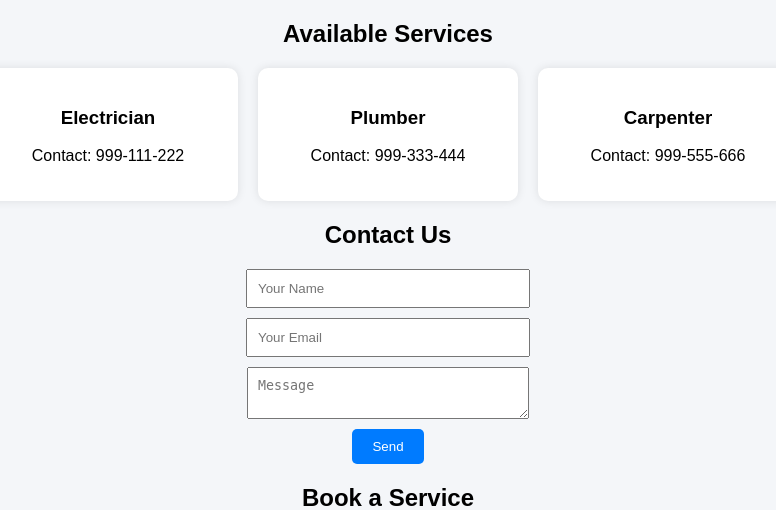
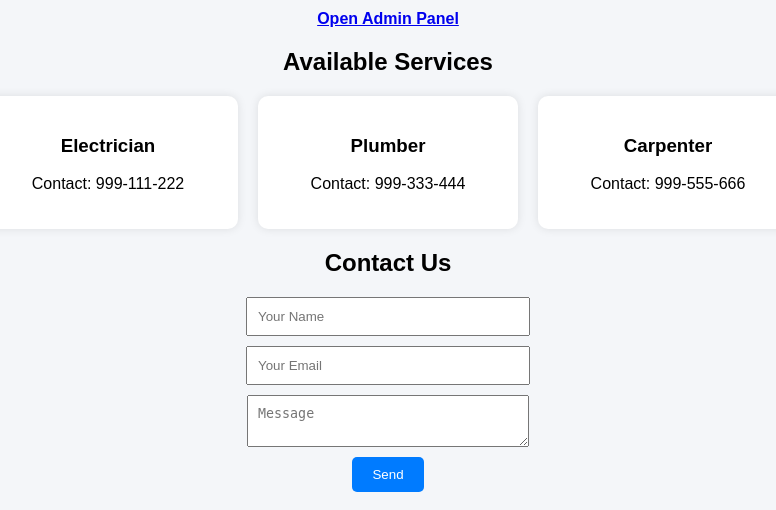
Before and after one commit to RizwanMansori/LocalServicesApp, a Flask app: page / in a window 1280 px wide. Shown: the part 58-568 px from the top of the page, without its empty margins (252-1028 px from the left). Run offline with Flask 3, Linux system fonts and the light colour scheme.

Commit message:
Update index.html

```diff
--- a/templates/index.html
+++ b/templates/index.html
@@ -14,6 +14,12 @@ background:#007BFF;
 color:white;
 padding:15px;
 font-size:24px;
+}
+
+.admin-link{
+margin:10px;
+display:block;
+font-weight:bold;
 }
 
 .services{
@@ -64,7 +70,9 @@ font-weight:bold;
 }
 </style></head><body><header>
 Local Services App
-</header><h2>Available Services</h2><div class="services">{% for service in services %}
+</header><a href="/admin" class="admin-link">Open Admin Panel</a>
+
+<h2>Available Services</h2><div class="services">{% for service in services %}
 
 <div class="card">
 <h3>{{ service.name }}</h3>
@@ -79,9 +87,7 @@ Local Services App
 <input type="email" name="email" placeholder="Your Email" required>
 <textarea name="message" placeholder="Message" required></textarea>
 <button type="submit">Send</button>
-</form><h2>Book a Service</h2><form method="post" action="/booking">
-<input type="text" name="name" placeholder="Your Name" required>
-<input type="tel" name="phone" placeholder="Phone Number" required><select name="service">
+</form><h2>Book a Service</h2><form method="post" action="/booking"><input type="text" name="name" placeholder="Your Name" required><input type="tel" name="phone" placeholder="Phone Number" required><select name="service">
 <option>Electrician</option>
 <option>Plumber</option>
 <option>Carpenter</option>
```
